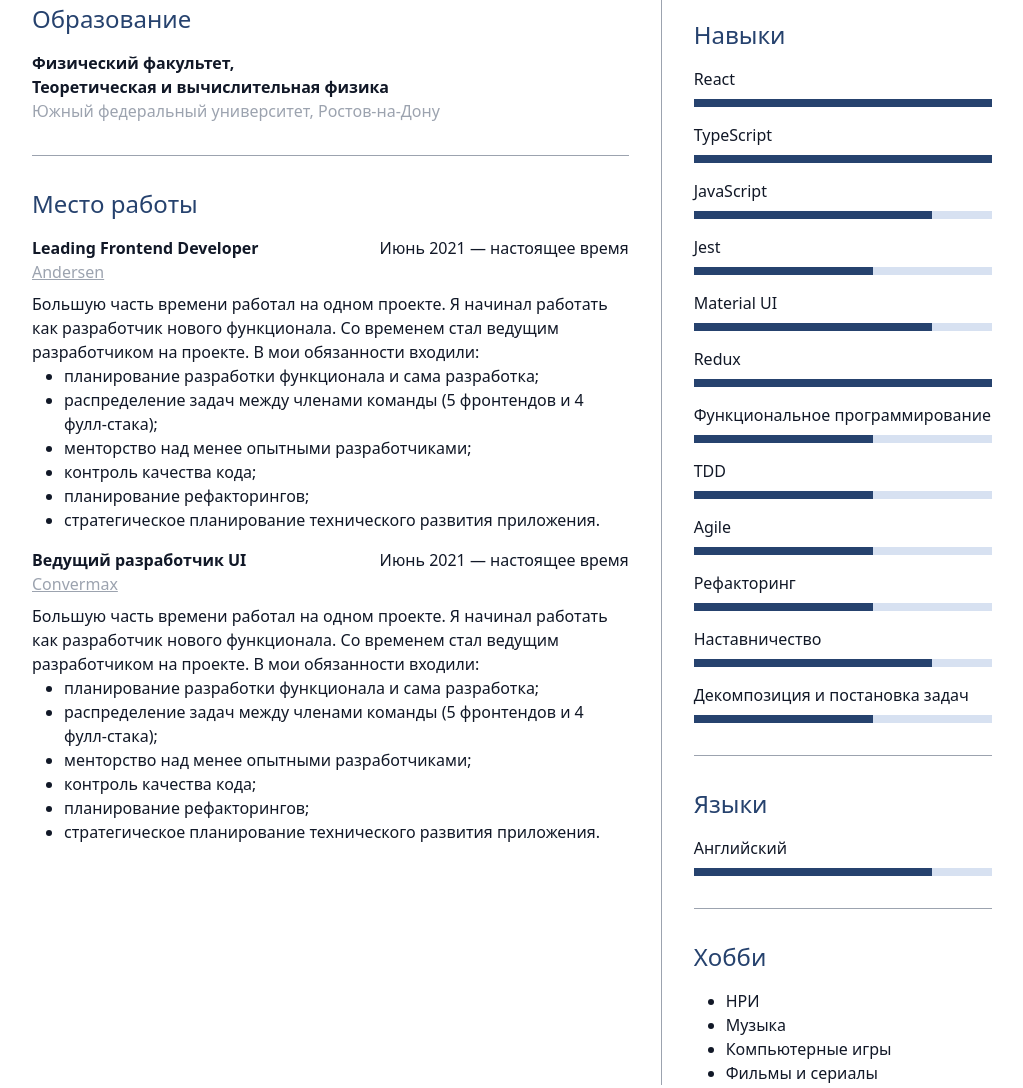
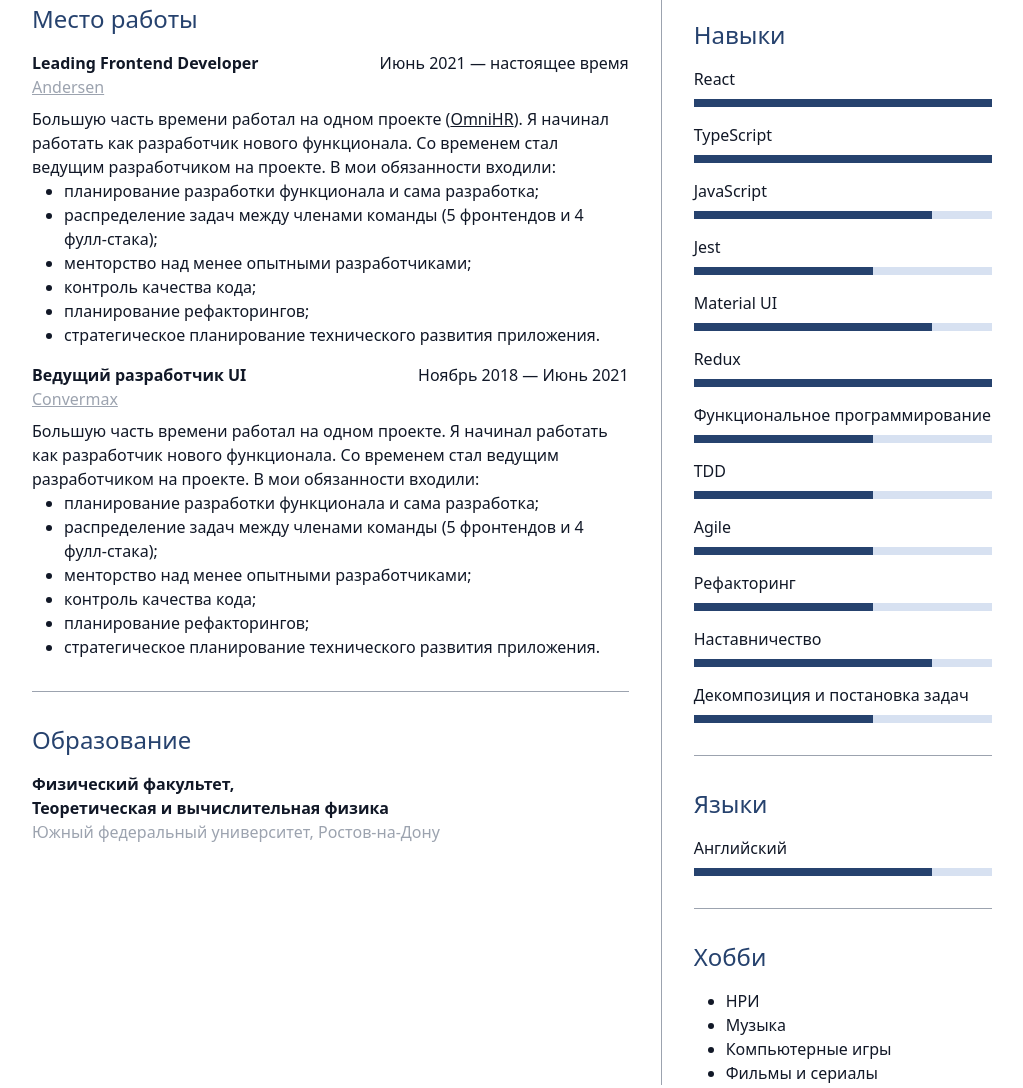
Before and after one commit to Jazzmanpw/dmitry-shpak-cv, a website: page src/index.html in a window 1280 px wide. Shown: the part 566-1654 px from the top of the page, without its empty margins (128-1151 px from the left). Drawn offline with nearby package versions, Linux system fonts and the light colour scheme; files that its build step writes are made by us from their sources.

Commit message:
cv adjustments

```diff
--- a/src/index.html
+++ b/src/index.html
@@ -52,7 +52,7 @@
     >
       <main class="flex flex-col gap-8">
         <article>
-          <h2>Профиль</h2>
+          <h2>О себе</h2>
           <p>
             Я быстро развиваюсь и стараюсь разумно применять в работе все лучше
             практики. Люблю писать код, который удобно использовать и
@@ -71,21 +71,11 @@
         </article>
         <hr />
         <article>
-          <h2>Образование</h2>
-          <div>
-            <p class="font-bold">
-              Физический факультет,<br />Теоретическая и вычислительная физика
-            </p>
-            <p class="text-text-secondary">
-              Южный федеральный университет, Ростов-на-Дону
-            </p>
-          </div>
-        </article>
-        <hr />
-        <article>
           <h2>Место работы</h2>
           <div>
-            <div class="flex justify-between pb-2">
+            <div
+              class="flex flex-col justify-between pb-2 sm:flex-row sm:gap-4"
+            >
               <div>
                 <p class="font-semibold">Leading Frontend Developer</p>
                 <p class="text-text-secondary">
@@ -94,7 +84,44 @@
                   >
                 </p>
               </div>
-              <p>Июнь 2021 — настоящее время</p>
+              <p class="sm:text-right">Июнь&nbsp;2021 — настоящее&nbsp;время</p>
+            </div>
+            <p>
+              Большую часть времени работал на одном проекте (<a
+                class="underline"
+                href="https://omnihr.co/"
+                >OmniHR</a
+              >). Я начинал работать как разработчик нового функционала. Со
+              временем стал ведущим разработчиком на проекте. В мои обязанности
+              входили:
+            </p>
+            <ul class="list-disc pl-8">
+              <li>планирование разработки функционала и сама разработка;</li>
+              <li>
+                распределение задач между членами команды (5 фронтендов и 4
+                фулл-стака);
+              </li>
+              <li>менторство над менее опытными разработчиками;</li>
+              <li>контроль качества кода;</li>
+              <li>планирование рефакторингов;</li>
+              <li>
+                стратегическое планирование технического развития приложения.
+              </li>
+            </ul>
+          </div>
+          <div>
+            <div
+              class="flex flex-col justify-between pb-2 sm:flex-row sm:gap-4"
+            >
+              <div>
+                <p class="font-semibold">Ведущий разработчик UI</p>
+                <p class="text-text-secondary">
+                  <a href="https://convermax.com/" class="underline"
+                    >Convermax</a
+                  >
+                </p>
+              </div>
+              <p class="sm:text-right">Ноябрь&nbsp;2018 — Июнь&nbsp;2021</p>
             </div>
             <p>
               Большую часть времени работал на одном проекте. Я начинал работать
@@ -115,36 +142,17 @@
               </li>
             </ul>
           </div>
+        </article>
+        <hr />
+        <article>
+          <h2>Образование</h2>
           <div>
-            <div class="flex justify-between pb-2">
-              <div>
-                <p class="font-semibold">Ведущий разработчик UI</p>
-                <p class="text-text-secondary">
-                  <a href="https://convermax.com/" class="underline"
-                    >Convermax</a
-                  >
-                </p>
-              </div>
-              <p>Июнь 2021 — настоящее время</p>
-            </div>
-            <p>
-              Большую часть времени работал на одном проекте. Я начинал работать
-              как разработчик нового функционала. Со временем стал ведущим
-              разработчиком на проекте. В мои обязанности входили:
+            <p class="font-bold">
+              Физический факультет,<br />Теоретическая и вычислительная физика
             </p>
-            <ul class="list-disc pl-8">
-              <li>планирование разработки функционала и сама разработка;</li>
-              <li>
-                распределение задач между членами команды (5 фронтендов и 4
-                фулл-стака);
-              </li>
-              <li>менторство над менее опытными разработчиками;</li>
-              <li>контроль качества кода;</li>
-              <li>планирование рефакторингов;</li>
-              <li>
-                стратегическое планирование технического развития приложения.
-              </li>
-            </ul>
+            <p class="text-text-secondary">
+              Южный федеральный университет, Ростов-на-Дону
+            </p>
           </div>
         </article>
       </main>
```
